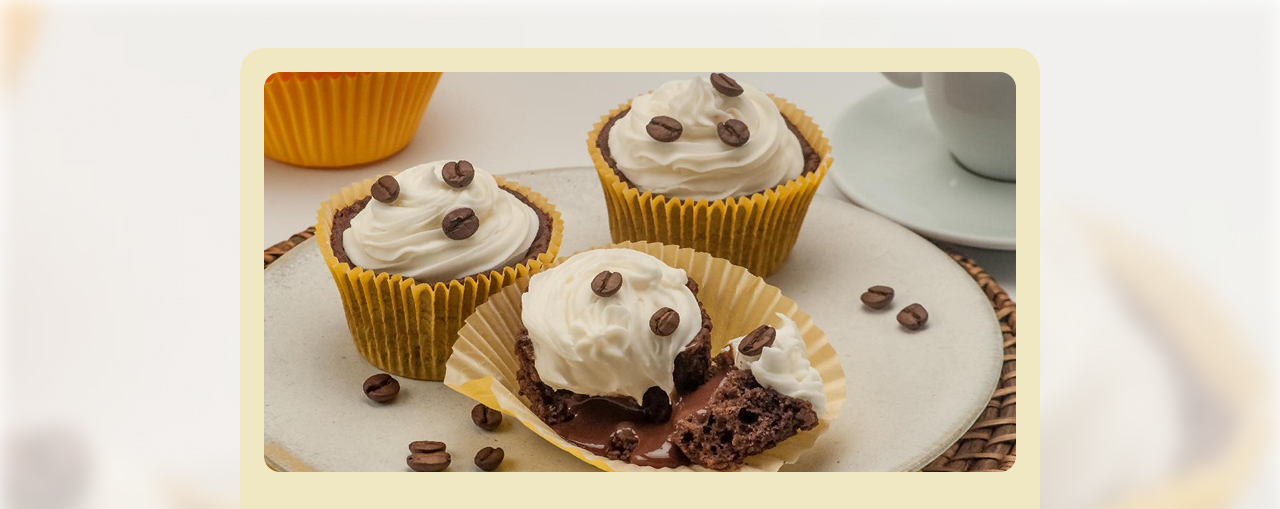
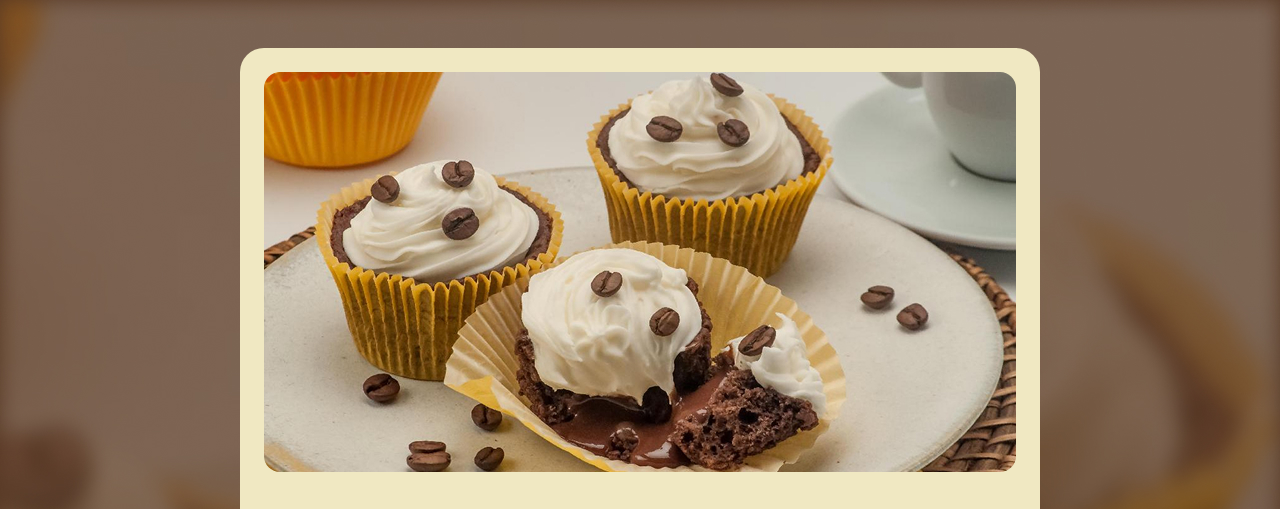
Before and after one commit to gleidysoncosta/projeto-receita, a plain HTML site: page index.html in a window 1280 px wide. Shown: the top 509 px of the page. Drawn offline with Linux system fonts and the light colour scheme; a web font is replaced by a local one.

Commit message:
atualizei a imagem do bg

```diff
--- a/style.css
+++ b/style.css
@@ -5,7 +5,7 @@
 }
 
 body {
-  background-image: url(assets/bg-image.jpg);
+  background-image: url(assets/bg-image2.jpg);
   background-size: cover;
 }
 
```
Also changed, not shown: assets/bg-image2.jpg (added).
